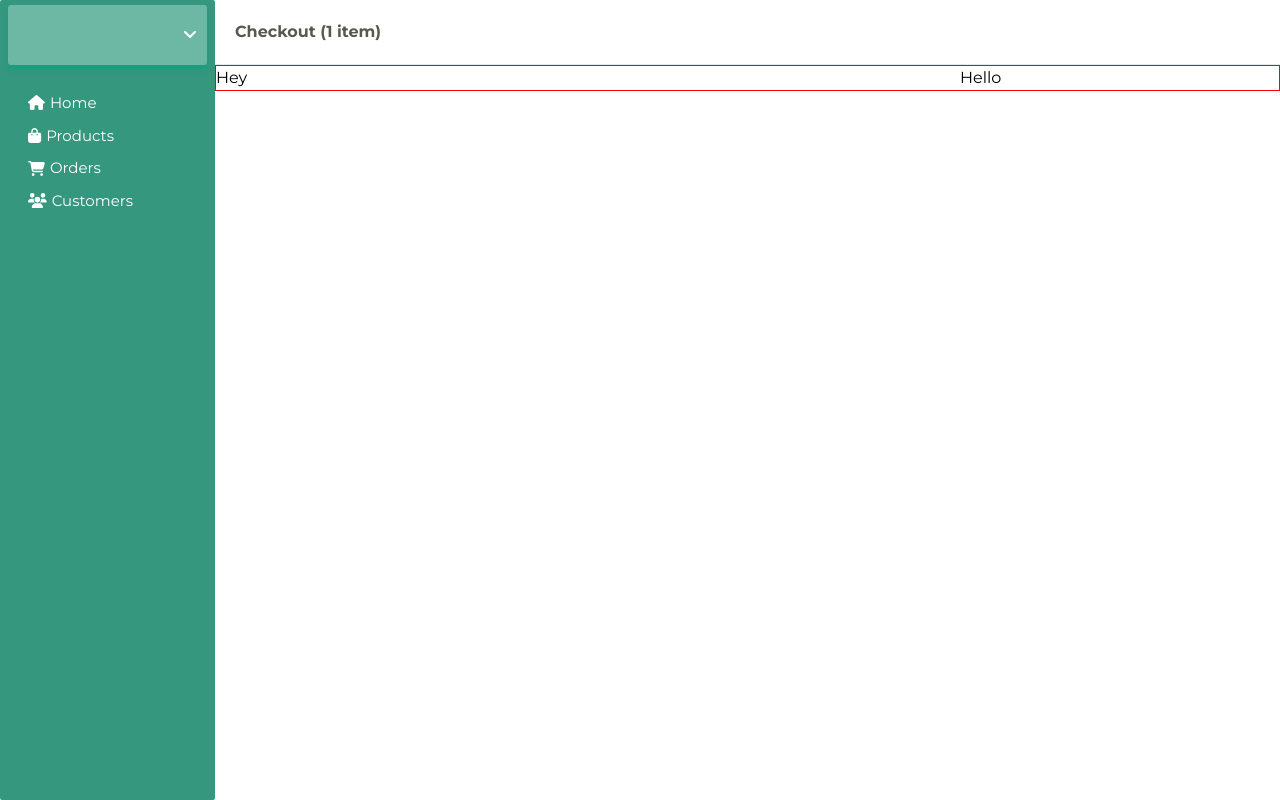
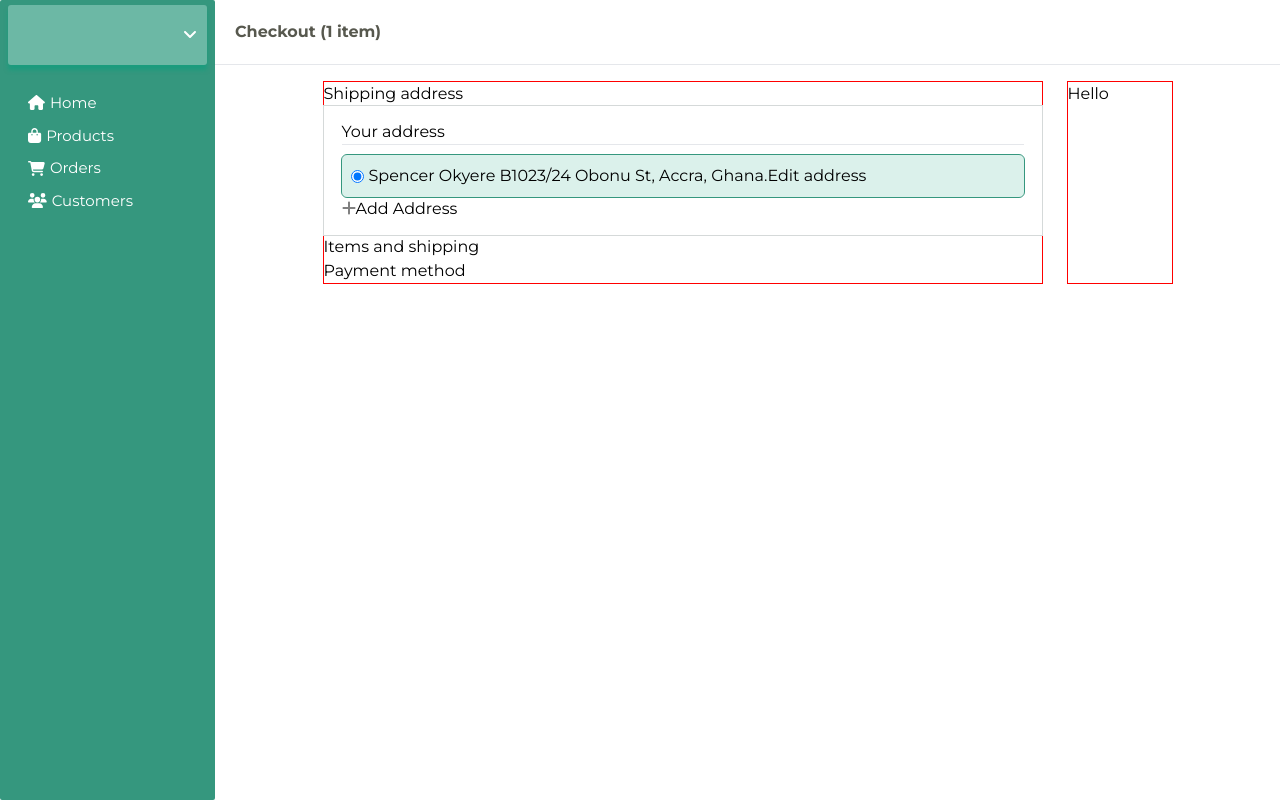
Before and after one commit to skabeo/xpress-frontend, a React (Vite) app: page /products/1/order in a window 1280 px wide. Built offline with nearby package versions, Linux system fonts and the light colour scheme; sample sign-in values are in the browser's storage.

Commit message:
Improve order page

```diff
--- a/src/components/orders/OrderPage.jsx
+++ b/src/components/orders/OrderPage.jsx
@@ -1,5 +1,7 @@
+import { FontAwesomeIcon } from "@fortawesome/react-fontawesome"
 import Sidebar from "../sidebar/Sidebar"
 import './styles/order-page.css'
+import { faPlus } from "@fortawesome/free-solid-svg-icons"
 
 const OrderPage = () => {
   return (
@@ -11,8 +13,36 @@ const OrderPage = () => {
         </div>
         <hr />
         <div className="order-page-section">
-          <div className="order-first-section">Hey</div>
-          <div>Hello</div>
+          <div className="order-first-section">
+            <div>
+              <p>Shipping address</p>
+              <div className="inner-order-list">
+                <p className="font-bold text-sm">Your address</p>
+                <hr />
+                <div className="radio-address">
+                  <input
+                    type="radio"
+                    name="address"
+                    checked
+                  />
+                  <span className="text-xs">Spencer Okyere B1023/24 Obonu St, Accra, Ghana.<span>Edit address</span></span>
+                </div>
+                <div>
+                  <span></span>
+
+                  <FontAwesomeIcon icon={faPlus} style={{ color: 'gray' }}/>
+                  <span>Add Address</span>
+                </div>
+              </div>
+            </div>
+            <div>
+              <p>Items and shipping</p>
+            </div>
+            <div>
+              <p>Payment method</p>
+            </div>
+          </div>
+          <div className="order-sec-section">Hello</div>
         </div>
       </div>
     </div>
--- a/src/components/orders/styles/order-page.css
+++ b/src/components/orders/styles/order-page.css
@@ -10,11 +10,35 @@
 }
 
 .order-page-section {
-  border: 1px solid red;
   display: flex;
   gap: 24px;
+  width: calc(100% - 215px);
+  margin: 0 auto;
+  margin-top: 16px;
 }
 
 .order-first-section {
+  border: 1px solid red;
   min-width: 720px;
 }
+
+.order-sec-section {
+  border: 1px solid red;
+  width: 335px;
+}
+
+.inner-order-list {
+  outline: 1px #D5D9D9 solid;
+  padding: 14px 18px;
+}
+
+.radio-address {
+  display: flex;
+  align-items: center;
+  gap: 5px;
+  outline: 1px solid #35977e;
+  margin-top: 10px;
+  padding: 9px;
+  border-radius: 5px;
+  background-color: #dbf1eb;
+}
```
